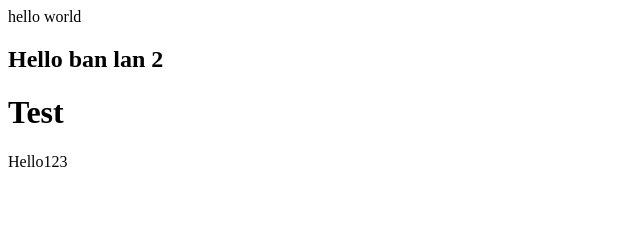
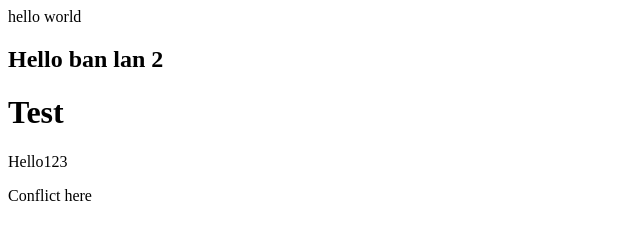
Before and after one commit to Mutteen/toturial, a plain HTML site: page index.html in a window 1280 px wide. Shown: the whole page, without its empty margins (0-640 px from the left). Drawn offline with Linux system fonts and the light colour scheme.

Commit message:
create conflict

```diff
--- a/index.html
+++ b/index.html
@@ -6,3 +6,4 @@ Hello ban lan 2
 </h2>
 <h1>Test</h1>
 <p>Hello123</p>
+<p>Conflict here</p>
```
